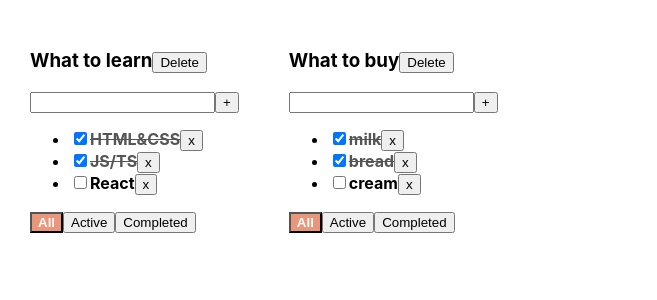
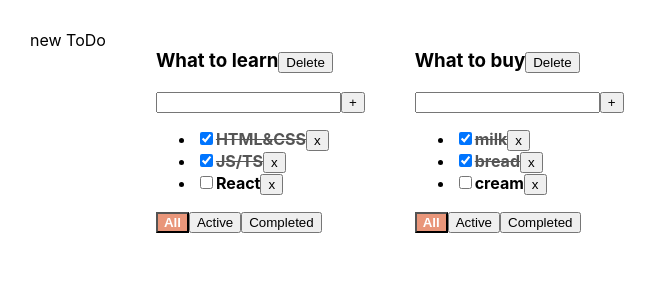
Before and after one commit to EvgeniiMeleshkov/Big_Todo_App, a React (Create React App) app: page / in a window 1280 px wide. Shown: the top 300 px of the page, without its empty margins (0-657 px from the left). Built offline with nearby package versions, Linux system fonts and the light colour scheme.

Commit message:
way changed

```diff
--- a/src/App.tsx
+++ b/src/App.tsx
@@ -23,10 +23,12 @@ function App() {
 
     //BLL:
     const todolistID_1 = v1()
-    const todoLostID_2 = v1()
+    const todoListID_2 = v1()
+    const todoListID_3 = v1()
+
     const [todoLists, setTodoLists] = useState<Array<TodoListType>>([
         {id: todolistID_1, title: 'What to learn', filter: 'all'},
-        {id: todoLostID_2, title: 'What to buy', filter: 'all'}
+        {id: todoListID_2, title: 'What to buy', filter: 'all'},
     ])
     const [tasks, setTasks] = useState<TaskStateType>({
         [todolistID_1]: [
@@ -34,7 +36,7 @@ function App() {
             {id: v1(), title: 'JS/TS', isDone: true},
             {id: v1(), title: 'React', isDone: false},
         ],
-        [todoLostID_2]: [
+        [todoListID_2]: [
             {id: v1(), title: 'milk', isDone: true},
             {id: v1(), title: 'bread', isDone: true},
             {id: v1(), title: 'cream', isDone: false},
@@ -68,7 +70,11 @@ function App() {
         delete tasks[todoListID]
     }
 
-
+    const addTodo = () => {
+        const newtodo: TodoListType = {id: todoListID_3, title: 'new title', filter: 'all'};
+        setTodoLists([newtodo, ...todoLists]);
+        setTasks({...tasks, [todoListID_3]: []})
+    }
     //UI:
     const mappedTodoLists = todoLists.map(el => {
         let tasksForRender;
@@ -100,6 +106,7 @@ function App() {
 
     return (
         <div className="App">
+            <div onClick={addTodo}>new ToDo</div>
             {mappedTodoLists}
         </div>
     );
```
